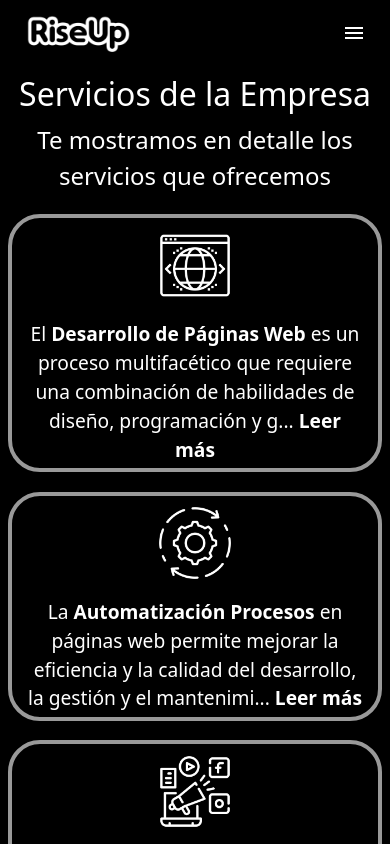
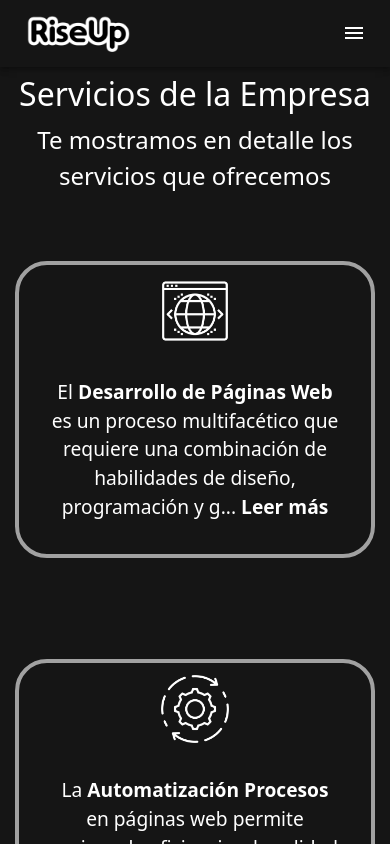
Before and after one commit to RiseUpGroup23/front-web, a React (Vite) app: page /servicios in a window 390 px wide. Shown: the top 844 px of the page. Built offline with nearby package versions, Linux system fonts and the light colour scheme.

Commit message:
ajustes nico

```diff
--- a/src/componentes/ComponentesVistaCliente/TarjetaCliente.jsx
+++ b/src/componentes/ComponentesVistaCliente/TarjetaCliente.jsx
@@ -4,16 +4,17 @@ import { Link } from "react-router-dom";
 
 export default function Tarjeta({ name, img, link }) {
     return (
-        <div className="proyecto">
-            <img src={img} />
-            <div className="overlay">
-                <Link to={`/clientes/${encodeURIComponent(name)}`}>
+        <Link to={`/clientes/${encodeURIComponent(name)}`}>
+            <div className="proyecto">
+                <img src={img} />
+                <div className="overlay">
+
                     <h3>{name}</h3>
-                </Link>
-                <div className="redes-portafolio">
-                    <a href={link} target="_blank" rel="noopener noreferrer"><i className="fa-solid fa-globe"></i></a>
+                    <div className="redes-portafolio">
+                        <i className="fa-solid fa-globe"></i>
+                    </div>
                 </div>
             </div>
-        </div>
+        </Link >
     )
 }
--- a/src/componentes/ComponentesVistaLanding/style.css
+++ b/src/componentes/ComponentesVistaLanding/style.css
@@ -62,7 +62,7 @@
 
 .HomeBgImage {
     background: linear-gradient(180deg,
-            rgba(0, 0, 0, 0.4) 0%,
+            rgba(38, 38, 38, 0.4) 0%,
             rgba(0, 0, 0, 0.1) 50%,
             rgba(0, 0, 0, 0.4) 100%),
         url('/Fondos/Imagen1.jpg') lightgray 50% / cover no-repeat;
--- a/src/componentes/ComponentesVistaServicios/ContenedorTarjetasServicios.jsx
+++ b/src/componentes/ComponentesVistaServicios/ContenedorTarjetasServicios.jsx
@@ -4,7 +4,7 @@ import serviciosData from "./serviciosData";
 
 export default function ContenedorTarjetasServicios() {
     return (
-        <div>
+        <div className="gridServicios">
             {serviciosData.map((servicio, index) => (
                 <TarjetaServicios key={index} servicio={servicio.servicio} img={servicio.img} inicioP={servicio.inicioP} parrafo={servicio.parrafo} />
             ))}
--- a/src/componentes/ComponentesVistaServicios/servicios.css
+++ b/src/componentes/ComponentesVistaServicios/servicios.css
@@ -18,32 +18,44 @@
     display: flex;
     flex-direction: column;
     align-items: center;
-    margin-left: 5%;
-    margin-right: 5%;
     border: solid 4px rgba(255, 255, 255, 0.6);
     border-radius: 2rem;
     margin-top: 1.5%;
 }
 
+.gridServicios {
+    display: grid;
+    grid-template-columns: repeat(2, 1fr);
+    width: min(1240px, 96vw);
+    margin: 3rem auto;
+    grid-gap: 4rem 3rem;
+}
+
 .servicioNombre {
     font-size: 2rem;
-    color:rgba(255, 255, 255, 1);
+    color: rgba(255, 255, 255, 1);
 }
 
 .imagenServicio {
-    width: 10%;
-    height: 10%;
-    margin-top: 1%;
+    width: 7rem;
+    height: 7rem;
+    margin: 2rem 0;
 }
 
 .descripcionServicio {
     text-align: center;
     font-size: 1.4rem;
     margin-top: 1%;
-    color:rgba(255, 255, 255, 1);
+    color: rgba(255, 255, 255, 1);
     margin-left: 3rem;
     margin-right: 3rem;
     margin-bottom: 1%;
+}
+
+@media (max-width: 1024px) {
+    .gridServicios {
+        grid-template-columns: repeat(1, 1fr);
+    }
 }
 
 @media (max-width: 767px) {
@@ -76,8 +88,6 @@
 
     .descripcionServicio {
         font-size: 1.2rem;
-        margin-left: 1rem;
-        margin-right: 1rem;
-        margin-top: 5%;
+        margin: 0 2rem 2rem 2rem;
     }
 }
--- a/src/componentes/Reutilizables/NavBar.jsx
+++ b/src/componentes/Reutilizables/NavBar.jsx
@@ -38,7 +38,7 @@ export default function NavBar() {
 
   return (
     <div>
-      <AppBar position="static" sx={{ backgroundColor: "black" }}>
+      <AppBar position="static" sx={{ backgroundColor: "#151515" }}>
         <Toolbar sx={{ display: "flex", justifyContent: "space-between" }}>
           <RouterLink to="/">
             <img
--- a/tailwind.config.js
+++ b/tailwind.config.js
@@ -7,7 +7,8 @@ export default {
   theme: {
     extend: {
       colors: {
-        green: "rgb(0, 128, 0)"
+        green: "rgb(0, 128, 0)",
+        black: '#151515'
       }
     },
   },
```
